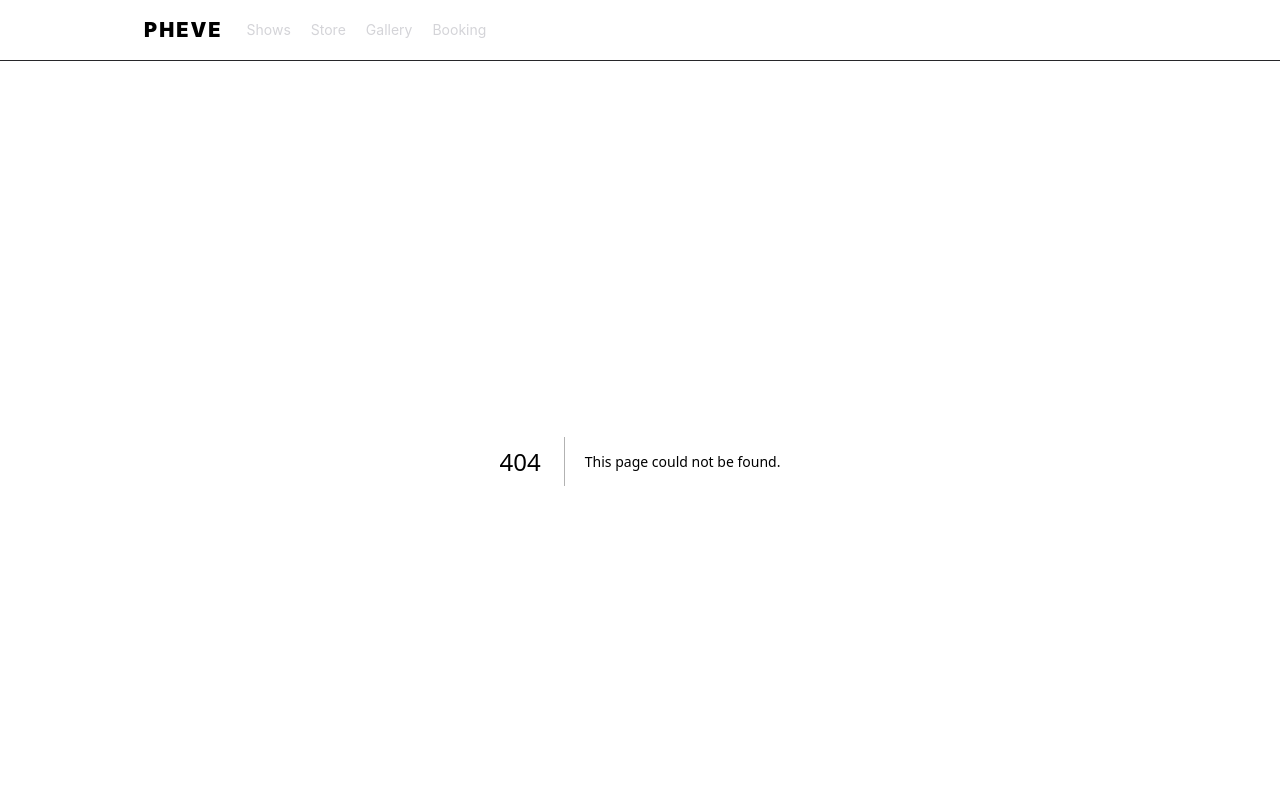
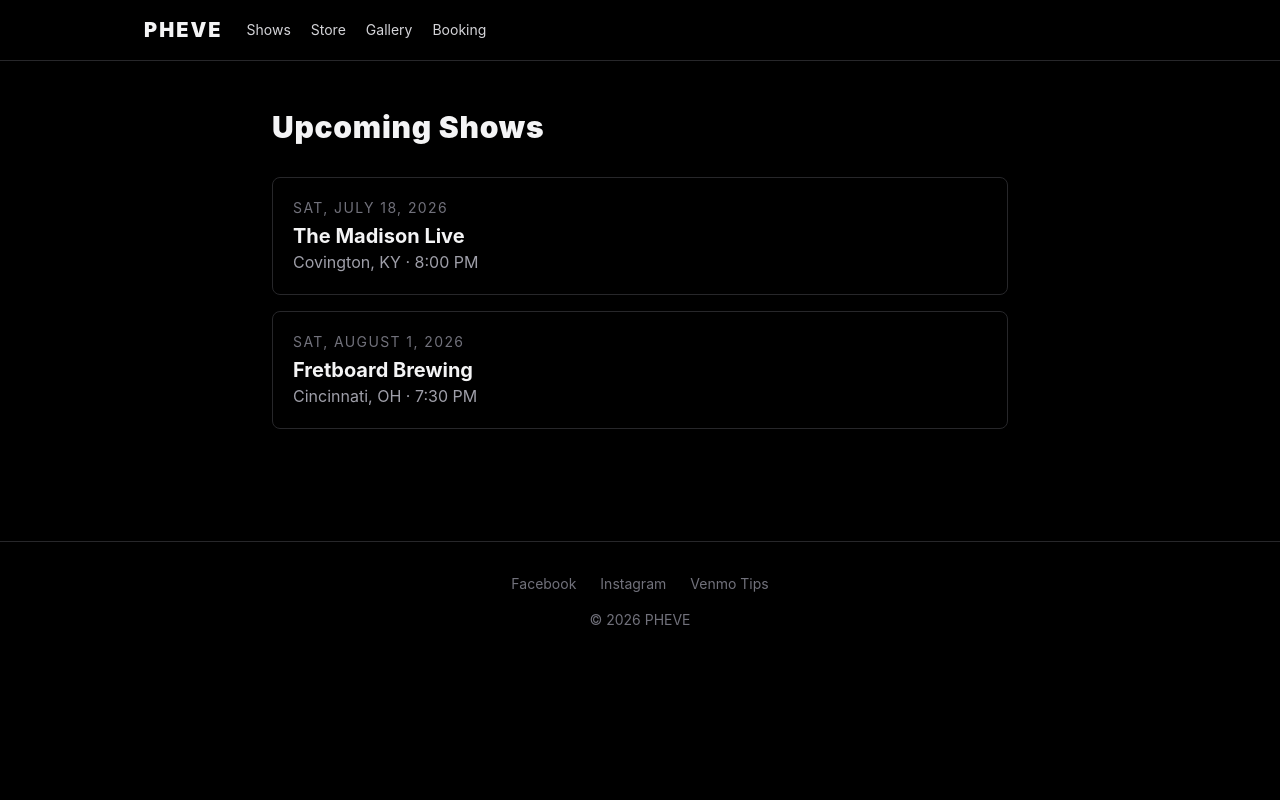
Before and after one commit to plachmann/pheve, a Next.js app: page /shows in a window 1280 px wide. Before the commit this address had no page. Shown: the top 800 px of the page. Built offline with nearby package versions, Linux system fonts and the light colour scheme.

Commit message:
Add shows page with hourly revalidation

```diff
--- /dev/null
+++ b/src/app/shows/page.tsx
@@ -0,0 +1,53 @@
+import type { Metadata } from "next";
+import { loadEvents, upcomingEvents, type BandEvent } from "@/lib/content";
+
+export const revalidate = 3600;
+
+export const metadata: Metadata = { title: "Shows — PHEVE" };
+
+function formatDate(date: string): string {
+  return new Date(`${date}T12:00:00`).toLocaleDateString("en-US", {
+    weekday: "short",
+    month: "long",
+    day: "numeric",
+    year: "numeric",
+  });
+}
+
+function EventCard({ event }: { event: BandEvent }) {
+  return (
+    <li className="rounded-lg border border-zinc-800 p-5">
+      <p className="text-sm uppercase tracking-widest text-zinc-500">{formatDate(event.date)}</p>
+      <p className="mt-1 text-xl font-bold">{event.venue}</p>
+      <p className="text-zinc-400">
+        {event.city} · {event.time}
+      </p>
+      {event.link ? (
+        <a href={event.link} className="mt-2 inline-block text-sm underline hover:text-white">
+          Venue info
+        </a>
+      ) : null}
+    </li>
+  );
+}
+
+export default function ShowsPage() {
+  const events = upcomingEvents(loadEvents(), new Date());
+
+  return (
+    <main className="mx-auto max-w-3xl px-4 py-12">
+      <h1 className="text-3xl font-black tracking-wide">Upcoming Shows</h1>
+      {events.length === 0 ? (
+        <p className="mt-8 text-zinc-500">
+          Nothing on the calendar right now. Follow us on socials — new dates land there first.
+        </p>
+      ) : (
+        <ul className="mt-8 space-y-4">
+          {events.map((event) => (
+            <EventCard key={`${event.date}-${event.venue}`} event={event} />
+          ))}
+        </ul>
+      )}
+    </main>
+  );
+}
```
